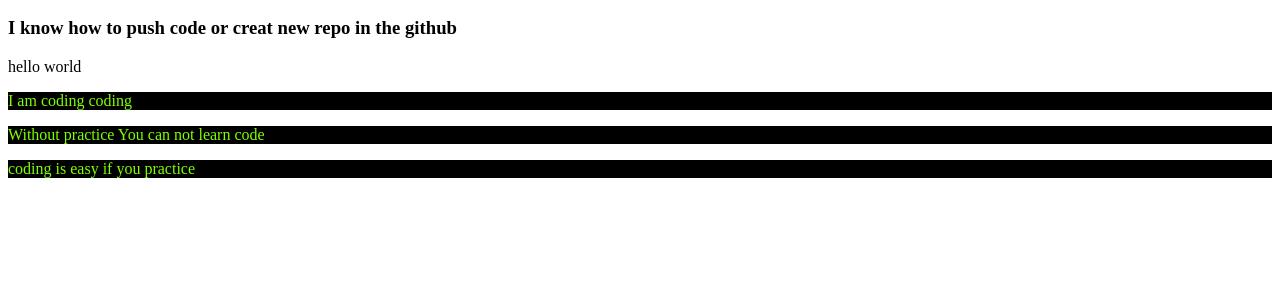
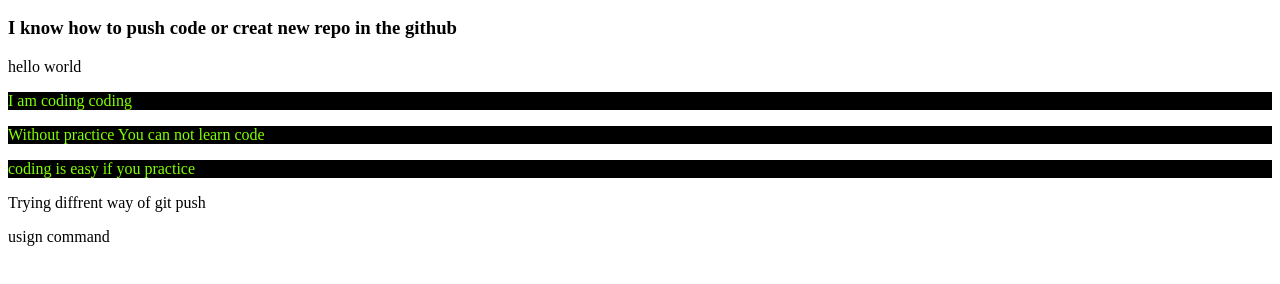
Before and after one commit to rakibhassan-1997/my-secong-repo, a plain HTML site: page index.html in a window 1280 px wide. Shown: the part 110-394 px from the top of the page. Drawn offline with Linux system fonts and the light colour scheme.

Commit message:
added para

```diff
--- a/index.html
+++ b/index.html
@@ -17,6 +17,8 @@
     <p class="para">I am coding coding</p>
     <p class="para">Without practice You can not learn code</p>
     <P class="para">coding is easy if you  practice</P>
+    <p>Trying diffrent way of git push</p>
+    <p>usign command</p>
 
 </body>
 </html>
```
